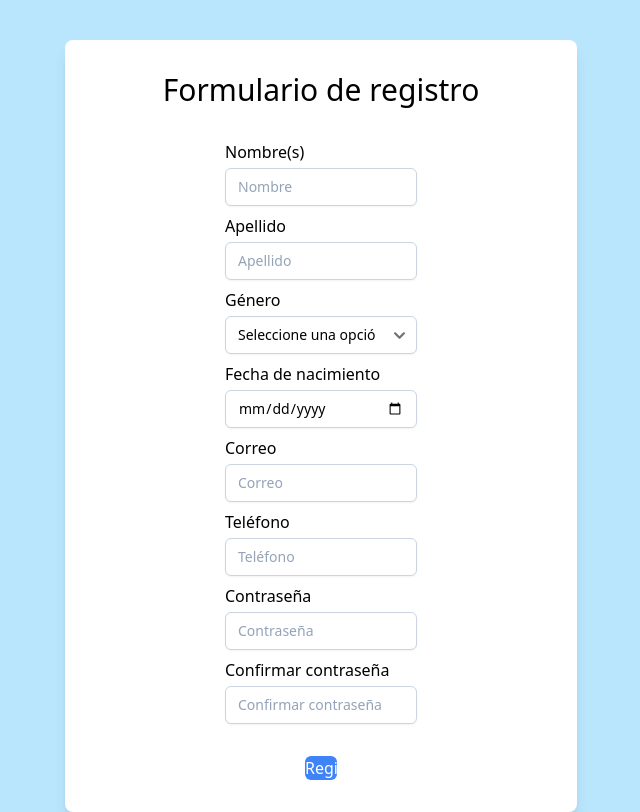
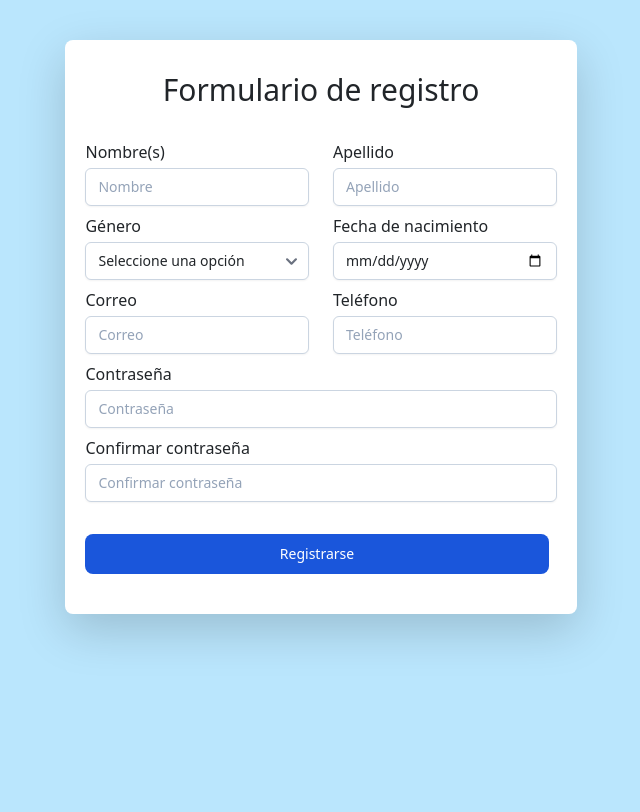
Before and after one commit to carlosavs04/MVC-Sistema-Hospitalario, a Laravel app: page /signUp in a window 1280 px wide. Shown: the whole page, without its empty margins (319-959 px from the left). After the commit the page ends 643 px from the top, so only its background shows below. Run offline with Laravel 10, Linux system fonts and the light colour scheme; style sheets or scripts are compiled from the project's sources.

Commit message:
[UPD] Se actualizo el diseño del login y el registrarse

```diff
--- a/resources/views/signIn.blade.php
+++ b/resources/views/signIn.blade.php
@@ -26,8 +26,8 @@
                         <label for="password">Contraseña</label>
                         <input type="password" name="password" id="password" placeholder="Contraseña" class="form-input">
                     </div>
-                    <div class="flex flex-col mt-6 mx-20">
-                        <button type="submit" class="bg-blue-500 text-white rounded-md">Iniciar sesión</button>
+                    <div class="flex flex-col mt-6" style="width: 103%;">
+                    <button type="submit" class="text-white bg-blue-700 hover:bg-blue-800 focus:ring-4 focus:ring-blue-300 font-medium rounded-lg text-sm px-5 py-2.5 me-2 mb-2 dark:bg-blue-600 dark:hover:bg-blue-700 focus:outline-none dark:focus:ring-blue-800">Iniciar Sesión</button>
                     </div>
                 </form>
             </div>
--- a/resources/views/signUp.blade.php
+++ b/resources/views/signUp.blade.php
@@ -1,34 +1,42 @@
 <!DOCTYPE html>
 <html lang="en">
+
 <head>
     <meta charset="UTF-8">
     <meta name="viewport" content="width=device-width, initial-scale=1.0">
     <meta http-equiv="X-UA-Compatible" content="ie=edge">
+    <script src="https://cdn.jsdelivr.net/npm/bootstrap@5.3.2/dist/js/bootstrap.bundle.min.js" integrity="sha384-C6RzsynM9kWDrMNeT87bh95OGNyZPhcTNXj1NW7RuBCsyN/o0jlpcV8Qyq46cDfL" crossorigin="anonymous"></script>
+    <script src="https://cdn.jsdelivr.net/npm/@popperjs/core@2.11.8/dist/umd/popper.min.js" integrity="sha384-I7E8VVD/ismYTF4hNIPjVp/Zjvgyol6VFvRkX/vR+Vc4jQkC+hVqc2pM8ODewa9r" crossorigin="anonymous"></script>
+    <script src="https://cdn.jsdelivr.net/npm/bootstrap@5.3.2/dist/js/bootstrap.min.js" integrity="sha384-BBtl+eGJRgqQAUMxJ7pMwbEyER4l1g+O15P+16Ep7Q9Q+zqX6gSbd85u4mG4QzX+" crossorigin="anonymous"></script>
+    <link href="https://cdn.jsdelivr.net/npm/bootstrap@5.3.2/dist/css/bootstrap.min.css" rel="stylesheet" integrity="sha384-T3c6CoIi6uLrA9TneNEoa7RxnatzjcDSCmG1MXxSR1GAsXEV/Dwwykc2MPK8M2HN" crossorigin="anonymous">
+
     @vite('resources/css/app.css')
     <title>Registro</title>
 </head>
+
 <body class="bg-sky-200">
     <div class="mx-96 mt-10 bg-white rounded-lg shadow-lg py-8">
         <h1 class="text-center text-3xl mb-8">Formulario de registro</h1>
-        <div class="mx-40">
+        <div style="margin-right: 4%;margin-left: 4%;">
             <form action="/register" method="POST">
                 @csrf
                 @method('POST')
-                <div class="flex flex-col">
+                <div class="row">
+                    <div class="col-6">
                         <label for="name">Nombre(s)</label>
                         <input type="text" name="name" id="name" placeholder="Nombre" class="form-input">
                         @error('name')
                         <div class="text-red-500">{{ $message }}</div>
                         @enderror
                     </div>
-                <div class="flex flex-col">
+                    <div class="col-6">
                         <label for="last_name">Apellido</label>
                         <input type="text" name="last_name" id="last_name" placeholder="Apellido" class="form-input">
                         @error('last_name')
                         <div class="text-red-500">{{ $message }}</div>
                         @enderror
                     </div>
-                <div class="mb-2">
+                    <div class="col-6">
                         <label for="gender">Género</label><br>
                         <select name="gender" id="gender" class="form-input">
                             <option value="" disabled selected>Seleccione una opción</option>
@@ -39,26 +47,28 @@
                         <div class="text-red-500">{{ $message }}</div>
                         @enderror
                     </div>
-                <div class="flex flex-col">
+                    <div class="col-6">
                         <label for="birthdate">Fecha de nacimiento</label>
                         <input type="date" name="birth_date" id="birth_date" placeholder="Fecha de nacimiento" class="form-input">
                         @error('birth_date')
                         <div class="text-red-500">{{ $message }}</div>
                         @enderror
-                <div class="flex flex-col">
+                    </div>
+                        <div class="col-6">
                             <label for="email">Correo</label>
                             <input type="email" name="email" id="email" placeholder="Correo" class="form-input">
                             @error('email')
                             <div class="text-red-500">{{ $message }}</div>
                             @enderror
                         </div>
-                <div class="flex flex-col">
+                        <div class="col-6">
                             <label for="phone">Teléfono</label>
                             <input type="tel" name="phone_number" id="phone_number" placeholder="Teléfono" class="form-input">
                             @error('phone_number')
                             <div class="text-red-500">{{ $message }}</div>
                             @enderror
-                <div class="flex flex-col">
+                        </div>
+                        <div class="col">
                             <label for="password">Contraseña</label>
                             <input type="password" name="password" id="password" placeholder="Contraseña" class="form-input">
                             @error('password')
@@ -69,11 +79,13 @@
                             <label for="password_confirmation">Confirmar contraseña</label>
                             <input type="password" name="password_confirmation" id="password_confirmation" placeholder="Confirmar contraseña" class="form-input">
                         </div>
-                <div class="flex flex-col mt-6 mx-20">
-                    <button type="submit" class="bg-blue-500 text-white rounded-md">Registrarse</button>
+                        <div class="flex flex-col mt-6">
+                        <button type="submit" class="text-white bg-blue-700 hover:bg-blue-800 focus:ring-4 focus:ring-blue-300 font-medium rounded-lg text-sm px-5 py-2.5 me-2 mb-2 dark:bg-blue-600 dark:hover:bg-blue-700 focus:outline-none dark:focus:ring-blue-800">Registrarse</button>
+                        </div>
                     </div>
             </form>
         </div>
     </div>
 </body>
+
 </html>
```
Lines whose indentation alone changed are shown as unchanged.
